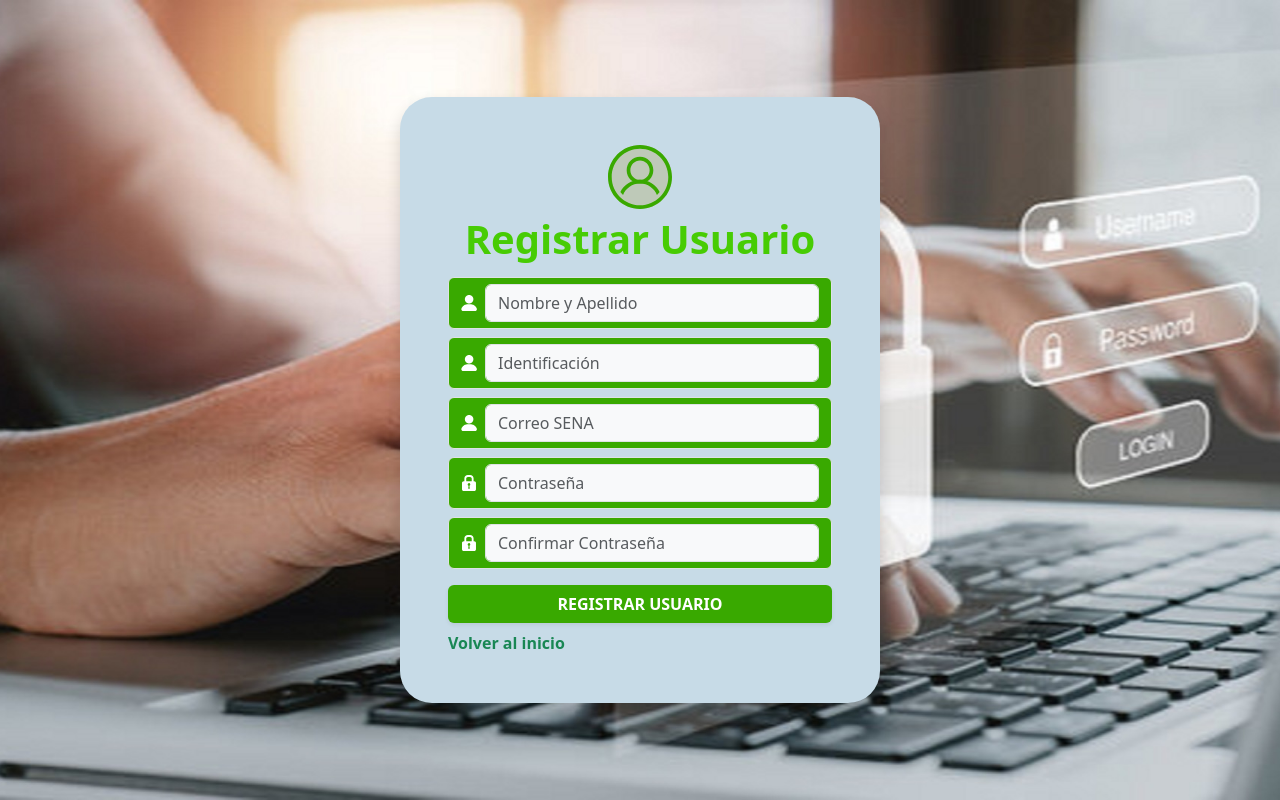
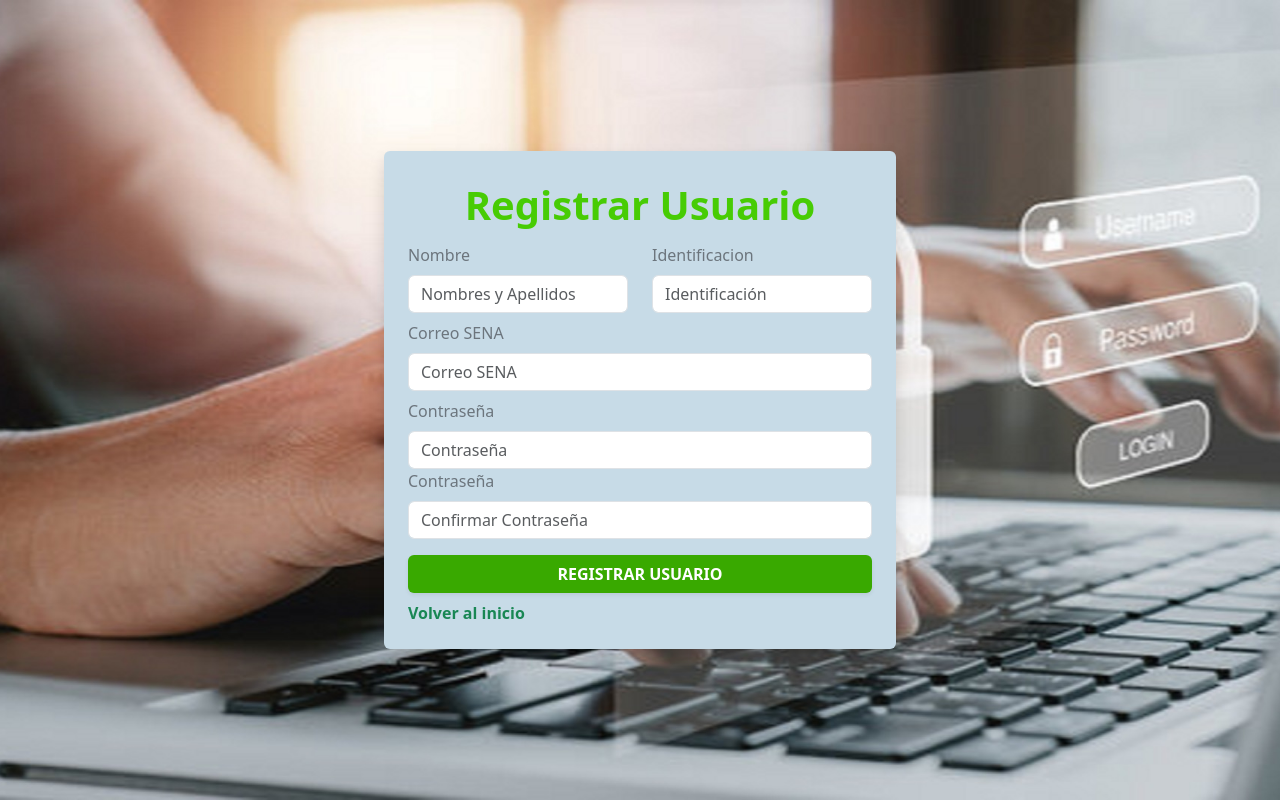
Before and after one commit to fxckcode/alma_sena, a PHP site: the page made by views/registro.php in a window 1280 px wide. Run offline with PHP 8.4, Linux system fonts and the light colour scheme.

Commit message:
fix style register

```diff
--- a/views/registro.php
+++ b/views/registro.php
@@ -1,5 +1,6 @@
 <!DOCTYPE html>
 <html lang="es">
+
 <head>
     <meta charset="UTF-8">
     <meta http-equiv="X-UA-Compatible" content="IE=edge">
@@ -9,12 +10,9 @@
     <link rel="stylesheet" href="../csss/generalStyles.css">
     <title>Registro</title>
 </head>
-<body class="d-flex justify-content-center align-items-center vh-100 bg-image"
-    style="background-image: url('../assets/userBackGround2.jpg'); height: 100vh">
-    <div class="formCont p-5 rounded-5 text-secondary shadow" style="width: 30rem">
-        <div class="d-flex justify-content-center">
-            <img src="../assets/login-icon.svg" alt="login-icon" style="height: 4rem" />
-        </div>
+
+<body class="d-flex justify-content-center align-items-center vh-100 bg-image" style="background-image: url('../assets/userBackGround2.jpg'); height: 100vh">
+    <div class="formCont p-4 rounded text-secondary shadow" style="width: 32rem">
         <!-- inicio formulario -->
         <form action="" method="post">
             <div class="text-center title fs-1 fw-bold mb-2">Registrar Usuario</div>
@@ -22,45 +20,35 @@
             include("../controllers/dbConection.php");
             include("../controllers/register.php");
             ?>
-            <div class="mb-2">
-                <!-- <label for="mailInput" class="form-label px-5">Nombre y Apellido</label> -->
-                <div class="input-group-text d-flex gap-2">
-                    <img src="../assets/username-icon.svg" alt="username-icon" style="height: 1rem" />
-                    <input class=" form-control bg-light" name="uname" type="text" id="nameInput" placeholder="Nombre y Apellido" />
+            <div class="mb-2 row">
+                <div class="col">
+                    <label for="uname" class="form-label">Nombre</label>
+                    <input type="text" class="form-control" id="nameInput" name="uname" placeholder="Nombres y Apellidos" required>
+                </div>
+                <div class="col">
+                    <label for="dni" class="form-label">Identificacion</label>
+                    <input type="number" class="form-control" id="dniInput" name="dni" placeholder="Identificación" required>
                 </div>
             </div>
             <div class="mb-2">
-                <!-- <label for="mailInput" class="form-label px-5">Identificación</label> -->
-                <div class="input-group-text d-flex gap-2">
-                    <img src="../assets/username-icon.svg" alt="username-icon" style="height: 1rem" />
-                    <input class=" form-control bg-light" name="dni" type="number" id="dniInput" placeholder="Identificación" />
-                </div>
-            </div>
-            <div class="mb-2">
-                <!-- <label for="mailInput" class="form-label px-5">Correo SENA</label> -->
-                <div class="input-group-text d-flex gap-2">
-                    <img src="../assets/username-icon.svg" alt="username-icon" style="height: 1rem" />
-                    <input class=" form-control bg-light" name="email" type="email" id="mailInput" placeholder="Correo SENA" />
-                </div>
+                <label for="email" class="form-label">Correo SENA</label>
+                <input type="email" class="form-control" id="mailInput" name="email" placeholder="Correo SENA" required>
             </div>
 
             <div class="mb-2">
-                <!-- <label for="exampleInputPassword1" class="form-label px-5">Contraseña</label> -->
-                <div class="input-group-text d-flex gap-2">
-                    <img src="../assets/password-icon.svg" alt="password-icon" style="height: 1rem" />
-                    <input class="form-control bg-light" name="pass" type="password" placeholder="Contraseña" />
+                <div class="col">
+                    <label for="pass" class="form-label">Contraseña</label>
+                    <input type="password" class="form-control" id="pass" name="pass" placeholder="Contraseña" required>
+                </div>
+                <div class="col">
+                    <label for="password" class="form-label">Contraseña</label>
+                    <input type="password" class="form-control" id="password" name="passConf" placeholder="Confirmar Contraseña" required>
                 </div>
             </div>
+            <!-- <div class="mb-2">
+            </div> -->
             <div class="mb-2">
-                <!-- <label for="exampleInputPassword1" class="form-label px-5">Confirmar Contraseña</label> -->
-                <div class="input-group-text d-flex gap-2">
-                    <img src="../assets/password-icon.svg" alt="password-icon" style="height: 1rem" />
-                    <input class="form-control bg-light" name="passConf" type="password" placeholder="Confirmar Contraseña" />
-                </div>
-            </div>
-            <div class="mb-2">
-                <input name="dataSend" class="btn bttn  text-white w-100 mt-2 fw-semibold shadow-sm"
-                type="submit" value="REGISTRAR USUARIO">
+                <input name="dataSend" class="btn bttn  text-white w-100 mt-2 fw-semibold shadow-sm" type="submit" value="REGISTRAR USUARIO">
             </div>
         </form>
         <!-- fin de formulario -->
@@ -75,7 +63,7 @@
     <script>
         //AutoCierre
         window.setTimeout(function() {
-    $(".alert").fadeTo(2500, 0).slideDown(1000, function(){
+            $(".alert").fadeTo(2500, 0).slideDown(1000, function() {
                 $(this).remove();
             });
         }, 1000); //1 segundo y desaparece
```
Lines whose indentation alone changed are shown as unchanged.
